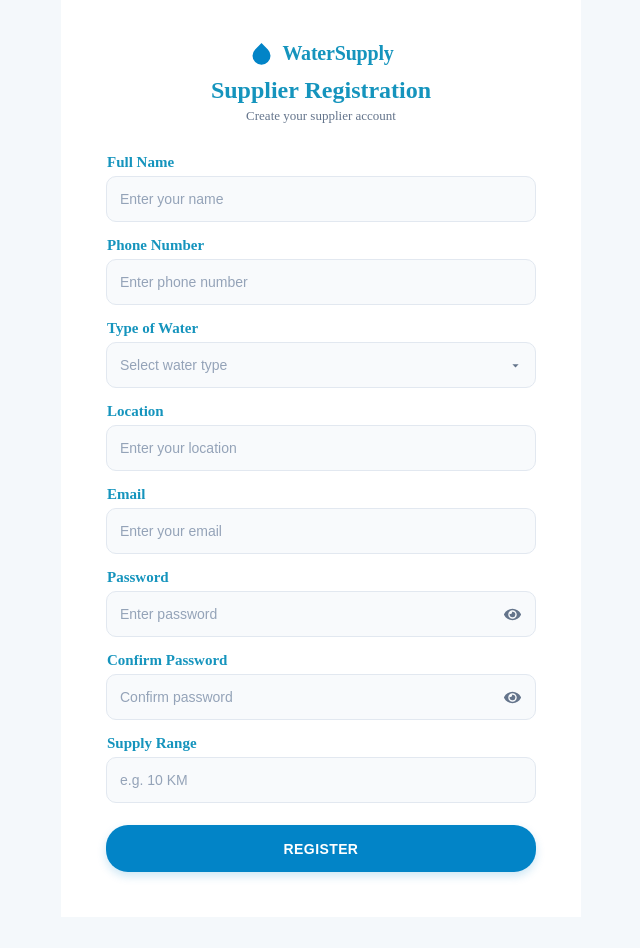
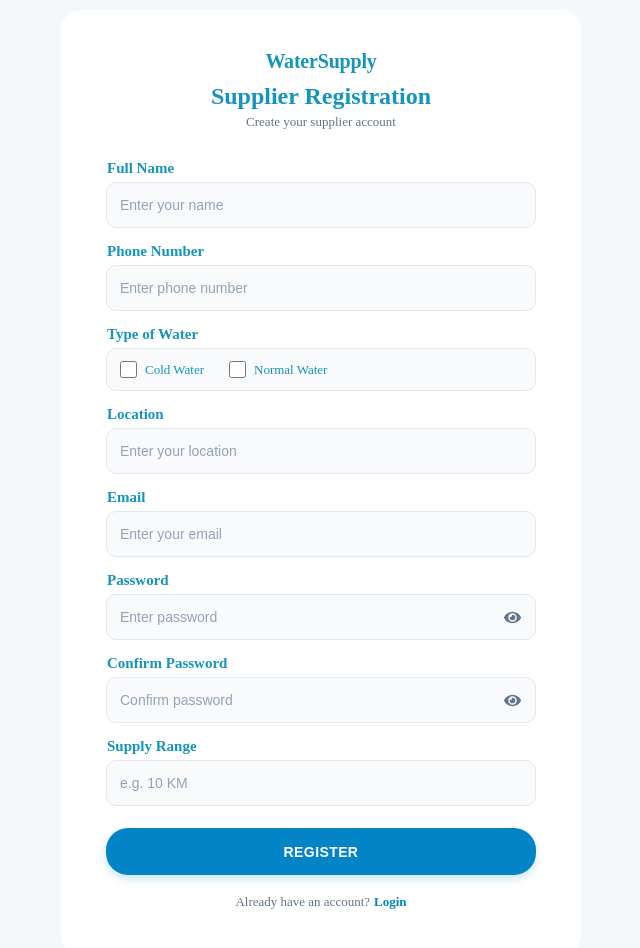
Before and after one commit to Shalu-1-2/supplier, a React (Vite) app: page /register in a window 1280 px wide. Shown: the top 948 px of the page, without its empty margins (319-959 px from the left). Before the commit the page ends 917 px from the top, so only its background shows below. Built offline with nearby package versions, Linux system fonts and the light colour scheme.

Commit message:
check box changes

```diff
--- a/src/Pages/CSS/Login.css
+++ b/src/Pages/CSS/Login.css
@@ -9,14 +9,16 @@ body {
     background: #f4f8fb;
     color: #1e293b;
     min-height: 100vh;
+    padding: 10px;
 }
 
 .login-container {
     width: 100%;
     max-width: 420px;
-    min-height: 100vh;
-    margin: 0 auto;
+    min-height: 500px;
+    margin: 70px auto;
     background: #ffffff;
+    border-radius: 20px;
     padding: 70px 16px 30px;
     box-shadow: 1px 0px 8px rgb(131, 166, 225);
 }
@@ -40,7 +42,10 @@ body {
     fill: #0284c7;
 }
 
-.login-brand-name {
+.login-brand-name  img{
+    height: 100px;
+    width: 200px;
+    margin: auto;
     font-size: 19px;
     font-weight: 700;
     color: #0369a1;
@@ -49,13 +54,13 @@ body {
 .login-title {
     font-size: 22px;
     font-weight: 700;
-    color: #0f172a;
+    color: #0369a1;
     margin-bottom: 5px;
 }
 
 .login-subtitle {
     font-size: 12px;
-    color: #64748b;
+    color: #0369a1;
 }
 
 .login-form {
@@ -75,7 +80,7 @@ body {
 .login-label {
     font-size: 12px;
     font-weight: 600;
-    color: #334155;
+    color: #0369a1;
 }
 
 .login-input {
--- a/src/Pages/CSS/Register.css
+++ b/src/Pages/CSS/Register.css
@@ -16,6 +16,7 @@ body {
     width: 100%;
     max-width: 420px;
     min-height: 100vh;
+    border-radius: 20px;
     margin: 0 auto;
     background: #ffffff;
     padding: 24px 18px 30px;
@@ -361,3 +362,70 @@ body {
         font-size: 13px;
     }
 }
+.water-type-options {
+    width: 100%;
+    min-height: 43px;
+    display: flex;
+    align-items: center;
+    gap: 25px;
+    background: #f8fafc;
+    border: 1px solid #e2e8f0;
+    border-radius: 10px;
+    padding: 10px 13px;
+}
+
+.checkbox-option {
+    display: flex;
+    align-items: center;
+    gap: 8px;
+    cursor: pointer;
+    font-size: 13px;
+    color: #1594bd;
+    font-weight: 500;
+}
+
+.checkbox-option input {
+    width: 17px;
+    height: 17px;
+    margin: 0;
+    accent-color: #0284c7;
+    cursor: pointer;
+}
+
+.checkbox-option span {
+    white-space: nowrap;
+}
+
+@media (max-width: 360px) {
+    .water-type-options {
+        gap: 15px;
+        padding: 9px 11px;
+    }
+
+    .checkbox-option {
+        font-size: 12px;
+        gap: 6px;
+    }
+
+    .checkbox-option input {
+        width: 16px;
+        height: 16px;
+    }
+}
+.login-link {
+    text-align: center;
+    margin-top: 4px;
+    font-size: 13px;
+    color: #64748b;
+}
+
+.login-link a {
+    color: #0284c7;
+    font-weight: 600;
+    text-decoration: none;
+    margin-left: 4px;
+}
+
+.login-link a:hover {
+    text-decoration: underline;
+}
--- a/src/Pages/Login.jsx
+++ b/src/Pages/Login.jsx
@@ -42,15 +42,10 @@ const Login = () => {
 
                 <div className="login-logo-box">
 
-                    {/* <svg
-                        className="login-logo-icon"
-                        viewBox="0 0 24 24"
-                    >
-                        <path d="M12 2.69l5.66 5.66a8 8 0 1 1-11.31 0z" />
-                    </svg> */}
+
 
                     <span className="login-brand-name">
-                        {/* WaterSupply */}
+                        <img src="./public/logo-bg.png" alt=""  />
                     </span>
 
                 </div>
--- a/src/Pages/Register.jsx
+++ b/src/Pages/Register.jsx
@@ -2,13 +2,14 @@ import React, { useState } from 'react'
 import './CSS/Register.css'
 import { useNavigate } from 'react-router-dom'
 import { FaEye } from "react-icons/fa";
+import { Link } from 'react-router-dom'
 
 const Register = () => {
     const navigate = useNavigate()
 
     const [name, setName] = useState("")
     const [phone, setPhone] = useState("")
-    const [waterType, setWaterType] = useState("")
+    const [waterType, setWaterType] = useState([]);
     const [location, setLocation] = useState("")
     const [email, setEmail] = useState("")
     const [password, setPassword] = useState("")
@@ -50,9 +51,6 @@ const Register = () => {
 
                     <div className="logo-box">
 
-                        <svg className="logo-icon" viewBox="0 0 24 24">
-                            <path d="M12 2.69l5.66 5.66a8 8 0 1 1-11.31 0z" />
-                        </svg>
 
                         <span className="brand-name">
                             WaterSupply
@@ -136,37 +134,43 @@ const Register = () => {
 
                         <div className="input-wrapper">
 
-                            <select
-                                id="water-type"
-                                className="form-select"
-                                value={waterType}
-                                onChange={(e) => setWaterType(e.target.value)}
-                                required
-                            >
+                            <div className="water-type-options">
+                                <label className="checkbox-option">
+                                    <input
+                                        type="checkbox"
+                                        value="cold"
+                                        checked={waterType.includes("cold")}
+                                        onChange={(e) => {
+                                            if (e.target.checked) {
+                                                setWaterType([...waterType, "cold"])
+                                            } else {
+                                                setWaterType(
+                                                    waterType.filter((type) => type !== "cold")
+                                                )
+                                            }
+                                        }}
+                                    />
+                                    <span>Cold Water</span>
+                                </label>
 
-                                <option value="" disabled>
-                                    Select water type
-                                </option>
-
-                                <option value="cold">
-                                     Cold Water
-                                </option>
-
-                                <option value="Normal">
-                                    Normal Water
-                                </option>
-
-
-
-                            </select>
-
-                            <svg
-                                className="select-arrow"
-                                viewBox="0 0 24 24"
-                            >
-                                <path d="M7 10l5 5 5-5z" />
-                            </svg>
-
+                                <label className="checkbox-option">
+                                    <input
+                                        type="checkbox"
+                                        value="normal"
+                                        checked={waterType.includes("normal")}
+                                        onChange={(e) => {
+                                            if (e.target.checked) {
+                                                setWaterType([...waterType, "normal"])
+                                            } else {
+                                                setWaterType(
+                                                    waterType.filter((type) => type !== "normal")
+                                                )
+                                            }
+                                        }}
+                                    />
+                                    <span>Normal Water</span>
+                                </label>
+                            </div>
                         </div>
 
                     </div>
@@ -325,6 +329,10 @@ const Register = () => {
                     >
                         REGISTER
                     </button>
+                    <div className="login-link">
+                        Already have an account?
+                        <Link to="/login">Login</Link>
+                    </div>
 
                 </form>
 
```
Lines whose indentation alone changed are shown as unchanged.
